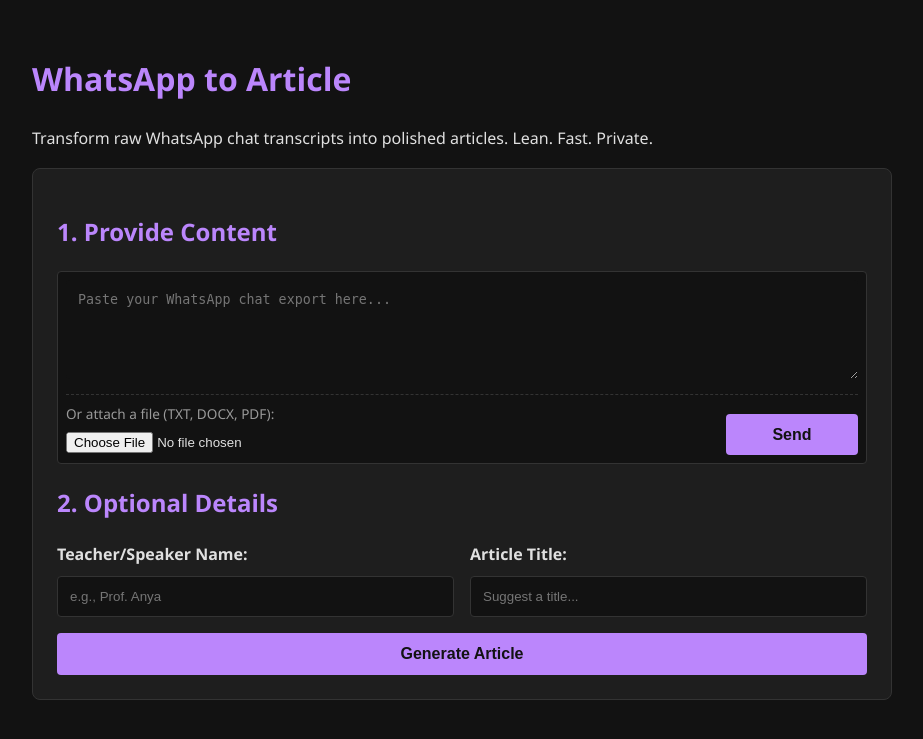
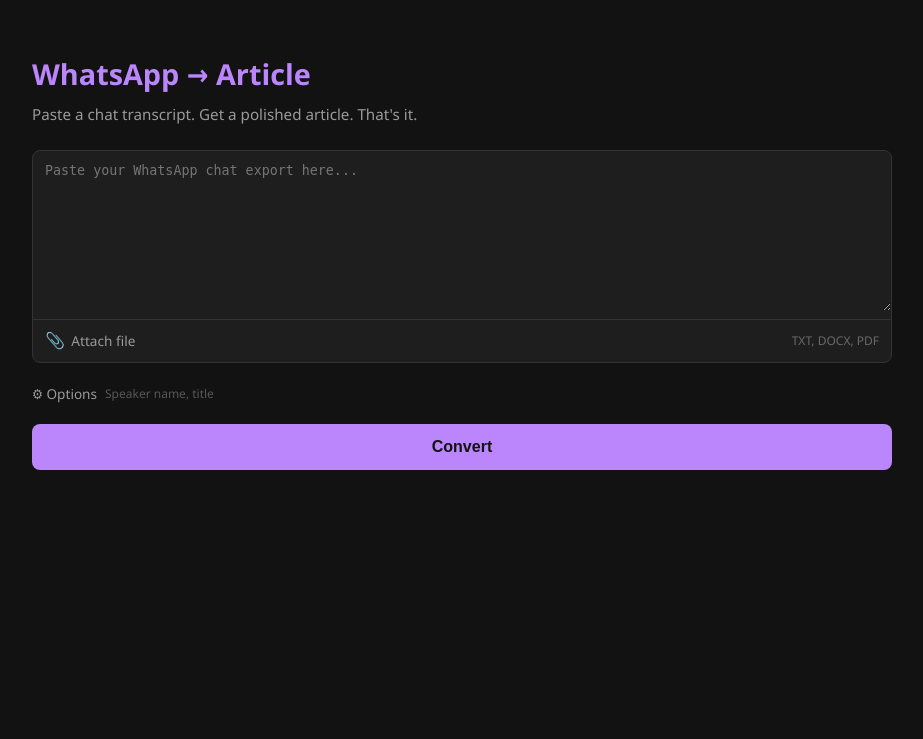
Before and after one commit to Jovackbud/whatsapp-to-article, a Python web app: template templates/index.html in a window 1280 px wide. Shown: the top 739 px of the page, without its empty margins (178-1101 px from the left). Run offline with Jinja, Linux system fonts and the light colour scheme; the template is opened without the code that fills it, so the values that code supplies are empty.

Commit message:
ui: redesign homepage with single input flow
- Combined redundant submit buttons
- Hid optional fields behind a collapsible panel
- Improved file attachment UI and loading states

```diff
--- a/templates/index.html
+++ b/templates/index.html
@@ -1,8 +1,10 @@
 {% extends "base.html" %}
 
 {% block content %}
-<h1>WhatsApp to Article</h1>
-<p>Transform raw WhatsApp chat transcripts into polished articles. Lean. Fast. Private.</p>
+<div class="hero">
+    <h1>WhatsApp → Article</h1>
+    <p class="tagline">Paste a chat transcript. Get a polished article. That's it.</p>
+</div>
 
 {% if error %}
 <div class="alert error">
@@ -12,99 +14,208 @@
 
 <div id="client-error" class="alert error" style="display: none;"></div>
 
-<div class="card">
 <form id="convert-form" action="/convert" method="post" enctype="multipart/form-data">
-        <h2>1. Provide Content</h2>
-        <div class="input-panel">
-            <textarea name="chat_text" id="chat_text" rows="5" placeholder="Paste your WhatsApp chat export here...">{{ chat_text or "" }}</textarea>
-            <div class="file-send-row">
-                <div>
-                    <label for="file">Or attach a file (TXT, DOCX, PDF):</label>
+
+    <!-- Main input area -->
+    <div class="input-box">
+        <textarea name="chat_text" id="chat_text" rows="8" placeholder="Paste your WhatsApp chat export here...">{{ chat_text or "" }}</textarea>
+        <div class="input-footer">
+            <label for="file" class="file-label">
+                <span class="file-icon">📎</span>
+                <span id="file-name">Attach file</span>
                 <input type="file" name="file" id="file" accept=".txt,.docx,.pdf">
-                </div>
-                <button type="submit" id="send-btn" class="send-btn">Send</button>
+            </label>
+            <span class="file-hint">TXT, DOCX, PDF</span>
         </div>
     </div>
 
-        <h2>2. Optional Details</h2>
-        <div class="optional-row">
+    <!-- Optional details — collapsible -->
+    <details class="options-panel" id="options-panel">
+        <summary class="options-toggle">
+            <span>⚙ Options</span>
+            <span class="options-hint">Speaker name, title</span>
+        </summary>
+        <div class="options-body">
+            <div class="options-grid">
                 <div>
-                <label for="speaker">Teacher/Speaker Name:</label>
+                    <label for="speaker">Speaker</label>
                     <input type="text" name="speaker" id="speaker" placeholder="e.g., Prof. Anya" value="{{ speaker or '' }}">
                 </div>
                 <div>
-                <label for="title">Article Title:</label>
+                    <label for="title">Title</label>
                     <input type="text" name="title" id="title" placeholder="Suggest a title..." value="{{ title or '' }}">
                 </div>
             </div>
+        </div>
+    </details>
 
-        <button type="submit" id="submit-btn">Generate Article</button>
-        <div id="loader" class="loader"></div>
+    <!-- Single action -->
+    <button type="submit" id="submit-btn" class="convert-btn">
+        <span id="btn-text">Convert</span>
+        <div id="loader" class="btn-loader"></div>
+    </button>
 </form>
-</div>
 {% endblock %}
 
 {% block extra_styles %}
-    .input-panel {
+    /* --- Hero --- */
+    .hero {
+        margin-bottom: 1.5rem;
+    }
+    .hero h1 {
+        font-size: 1.8rem;
+        margin-bottom: 0.3rem;
+    }
+    .tagline {
+        color: var(--muted-color);
+        font-size: 0.95rem;
+        margin: 0;
+    }
+
+    /* --- Input box --- */
+    .input-box {
+        background-color: var(--surface-color);
         border: 1px solid var(--border-color);
-        border-radius: 4px;
-        background-color: var(--bg-color);
-        padding: 0.5rem;
-        margin-bottom: 1rem;
+        border-radius: 8px;
+        overflow: hidden;
+        margin-bottom: 0.75rem;
+        transition: border-color 0.2s;
     }
-    .input-panel textarea {
+    .input-box:focus-within {
+        border-color: var(--accent-color);
+    }
+    .input-box textarea {
         border: none;
         margin-bottom: 0;
-        box-shadow: none;
+        background: transparent;
         resize: vertical;
+        min-height: 10rem;
     }
-    .file-send-row {
-        border-top: 1px dashed var(--border-color);
+    .input-box textarea:focus {
+        outline: none;
+    }
+    .input-footer {
+        display: flex;
+        align-items: center;
+        justify-content: space-between;
+        padding: 0.5rem 0.75rem;
+        border-top: 1px solid var(--border-color);
+    }
+
+    /* File input */
+    .file-label {
+        display: inline-flex;
+        align-items: center;
+        gap: 0.4rem;
+        cursor: pointer;
+        color: var(--muted-color);
+        font-size: 0.85rem;
+        font-weight: normal;
+        margin-bottom: 0;
+        transition: color 0.15s;
+    }
+    .file-label:hover {
+        color: var(--text-color);
+    }
+    .file-label input[type="file"] {
+        display: none;
+    }
+    .file-icon {
+        font-size: 1rem;
+    }
+    .file-hint {
+        font-size: 0.75rem;
+        color: var(--muted-color);
+        opacity: 0.6;
+    }
+
+    /* --- Options panel --- */
+    .options-panel {
+        margin-bottom: 0.75rem;
+    }
+    .options-toggle {
+        display: flex;
+        align-items: center;
+        gap: 0.5rem;
+        cursor: pointer;
+        color: var(--muted-color);
+        font-size: 0.85rem;
+        padding: 0.5rem 0;
+        list-style: none;
+        user-select: none;
+        transition: color 0.15s;
+    }
+    .options-toggle::-webkit-details-marker {
+        display: none;
+    }
+    .options-toggle:hover {
+        color: var(--text-color);
+    }
+    .options-hint {
+        font-size: 0.75rem;
+        opacity: 0.5;
+    }
+    .options-body {
         padding-top: 0.5rem;
-        margin-top: 0.5rem;
+    }
+    .options-grid {
         display: grid;
-        grid-template-columns: minmax(0, 1fr) auto;
+        grid-template-columns: 1fr 1fr;
         gap: 0.75rem;
-        align-items: end;
     }
-    .file-send-row label {
-        font-size: 0.85rem;
+    .options-grid label {
+        font-size: 0.82rem;
         color: var(--muted-color);
-        margin-bottom: 0.25rem;
+        margin-bottom: 0.3rem;
         font-weight: normal;
     }
-    .file-send-row input[type="file"] {
-        border: none;
-        padding: 0;
+    .options-grid input[type="text"] {
         margin-bottom: 0;
-        background-color: transparent;
+        font-size: 0.9rem;
     }
-    .optional-row {
-        display: grid;
-        grid-template-columns: repeat(2, minmax(0, 1fr));
-        gap: 1rem;
-        margin-bottom: 1rem;
+
+    /* --- Convert button --- */
+    .convert-btn {
+        display: flex;
+        align-items: center;
+        justify-content: center;
+        gap: 0.5rem;
+        width: 100%;
+        padding: 0.85rem;
+        font-size: 1rem;
+        font-weight: 600;
+        border-radius: 8px;
+        transition: opacity 0.15s, transform 0.1s;
     }
-    .optional-row input[type="text"] {
-        margin-bottom: 0;
+    .convert-btn:hover {
+        opacity: 0.9;
+        transform: translateY(-1px);
     }
-    .send-btn {
-        min-width: 8.25rem;
-        width: auto;
-        padding: 0.7rem 1rem;
-        white-space: nowrap;
+    .convert-btn:active {
+        transform: translateY(0);
     }
-    .send-btn:hover {
-        background-color: var(--accent-hover);
-        opacity: 1;
+
+    /* Inline loader */
+    .btn-loader {
+        display: none;
+        width: 16px;
+        height: 16px;
+        border: 2px solid rgba(0,0,0,0.2);
+        border-top-color: var(--bg-color);
+        border-radius: 50%;
+        animation: spin 0.6s linear infinite;
     }
+    .convert-btn.is-loading .btn-loader {
+        display: inline-block;
+    }
+    .convert-btn.is-loading {
+        opacity: 0.7;
+        cursor: wait;
+    }
+
     @media (max-width: 640px) {
-        .optional-row,
-        .file-send-row {
+        .options-grid {
             grid-template-columns: 1fr;
-        }
-        .send-btn {
-            width: 100%;
         }
     }
 {% endblock %}
@@ -114,50 +225,54 @@
     const form = document.getElementById('convert-form');
     const chatText = document.getElementById('chat_text');
     const fileInput = document.getElementById('file');
-    const loader = document.getElementById('loader');
+    const fileName = document.getElementById('file-name');
     const submitBtn = document.getElementById('submit-btn');
-    const sendBtn = document.getElementById('send-btn');
+    const btnText = document.getElementById('btn-text');
     const clientError = document.getElementById('client-error');
 
-    function setClientError(message) {
-        clientError.textContent = message;
+    function setClientError(msg) {
+        clientError.textContent = msg;
         clientError.style.display = 'block';
     }
-
     function clearClientError() {
         clientError.textContent = '';
         clientError.style.display = 'none';
     }
-
-    function hasUsableInput() {
+    function hasInput() {
         return chatText.value.trim().length > 0 || fileInput.files.length > 0;
     }
 
-    function showSubmittingState() {
-        loader.style.display = 'block';
-        submitBtn.style.display = 'none';
-        sendBtn.disabled = true;
-        sendBtn.textContent = 'Sending...';
+    // Show selected filename
+    fileInput.addEventListener('change', () => {
+        clearClientError();
+        if (fileInput.files.length > 0) {
+            fileName.textContent = fileInput.files[0].name;
+        } else {
+            fileName.textContent = 'Attach file';
         }
-
-    form.addEventListener('submit', (event) => {
-        clearClientError();
-        if (!hasUsableInput()) {
-            event.preventDefault();
-            setClientError('Paste text or attach a file before sending.');
-            return;
-        }
-        showSubmittingState();
     });
 
     chatText.addEventListener('input', clearClientError);
-    fileInput.addEventListener('change', clearClientError);
 
-    chatText.addEventListener('keydown', (event) => {
-        if (event.key === 'Enter' && !event.shiftKey) {
-            event.preventDefault();
-            if (!hasUsableInput()) {
-                setClientError('Paste text or attach a file before sending.');
+    // Submit
+    form.addEventListener('submit', (e) => {
+        clearClientError();
+        if (!hasInput()) {
+            e.preventDefault();
+            setClientError('Paste text or attach a file before converting.');
+            return;
+        }
+        btnText.textContent = 'Converting...';
+        submitBtn.classList.add('is-loading');
+        submitBtn.disabled = true;
+    });
+
+    // Enter to submit (Shift+Enter for newline)
+    chatText.addEventListener('keydown', (e) => {
+        if (e.key === 'Enter' && !e.shiftKey) {
+            e.preventDefault();
+            if (!hasInput()) {
+                setClientError('Paste text or attach a file before converting.');
                 return;
             }
             if (typeof form.requestSubmit === 'function') {
@@ -167,5 +282,10 @@
             }
         }
     });
+
+    // Auto-open options if values were preserved from error
+    {% if speaker or title %}
+    document.getElementById('options-panel').open = true;
+    {% endif %}
 </script>
 {% endblock %}
```
Lines whose indentation alone changed are shown as unchanged.
